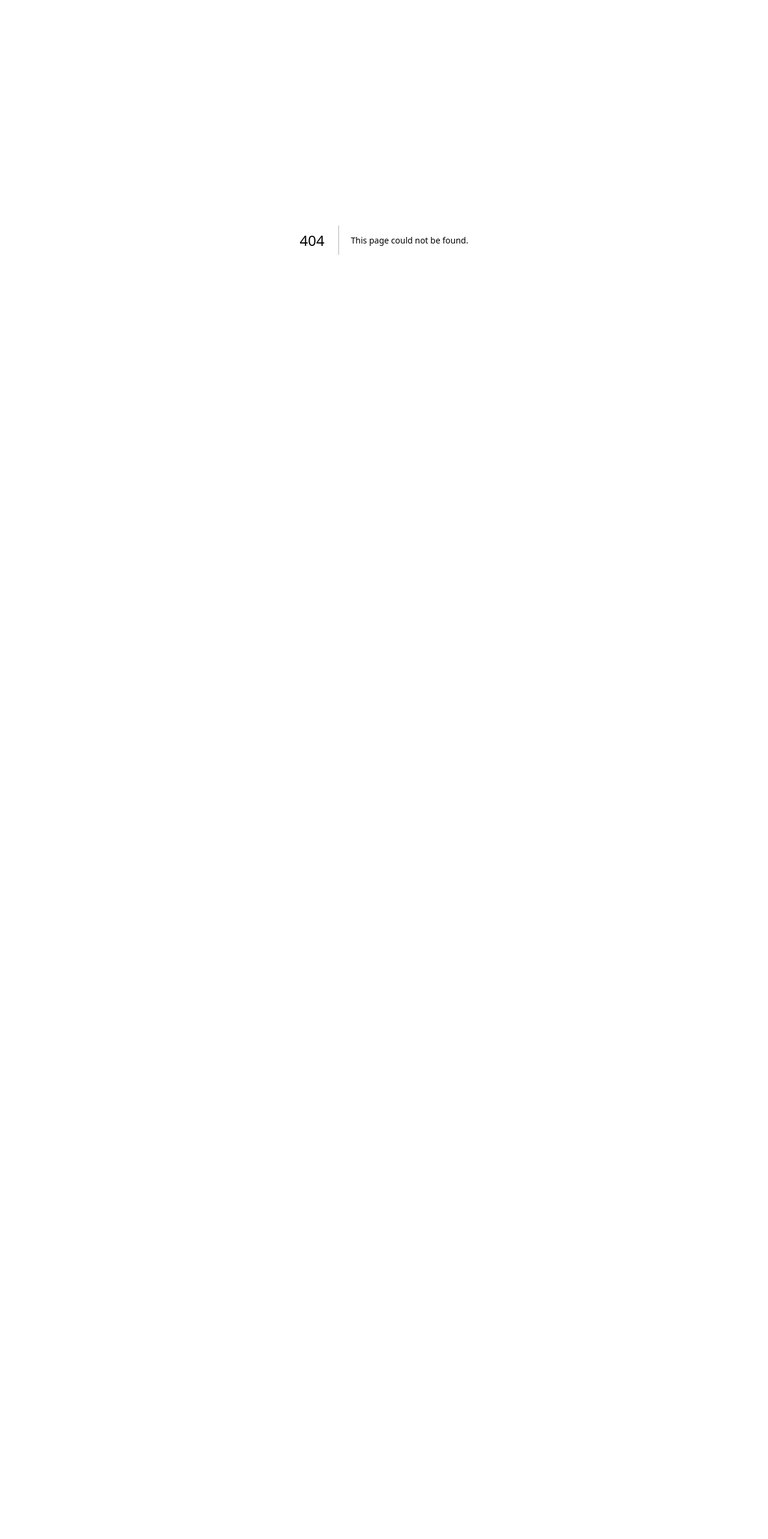
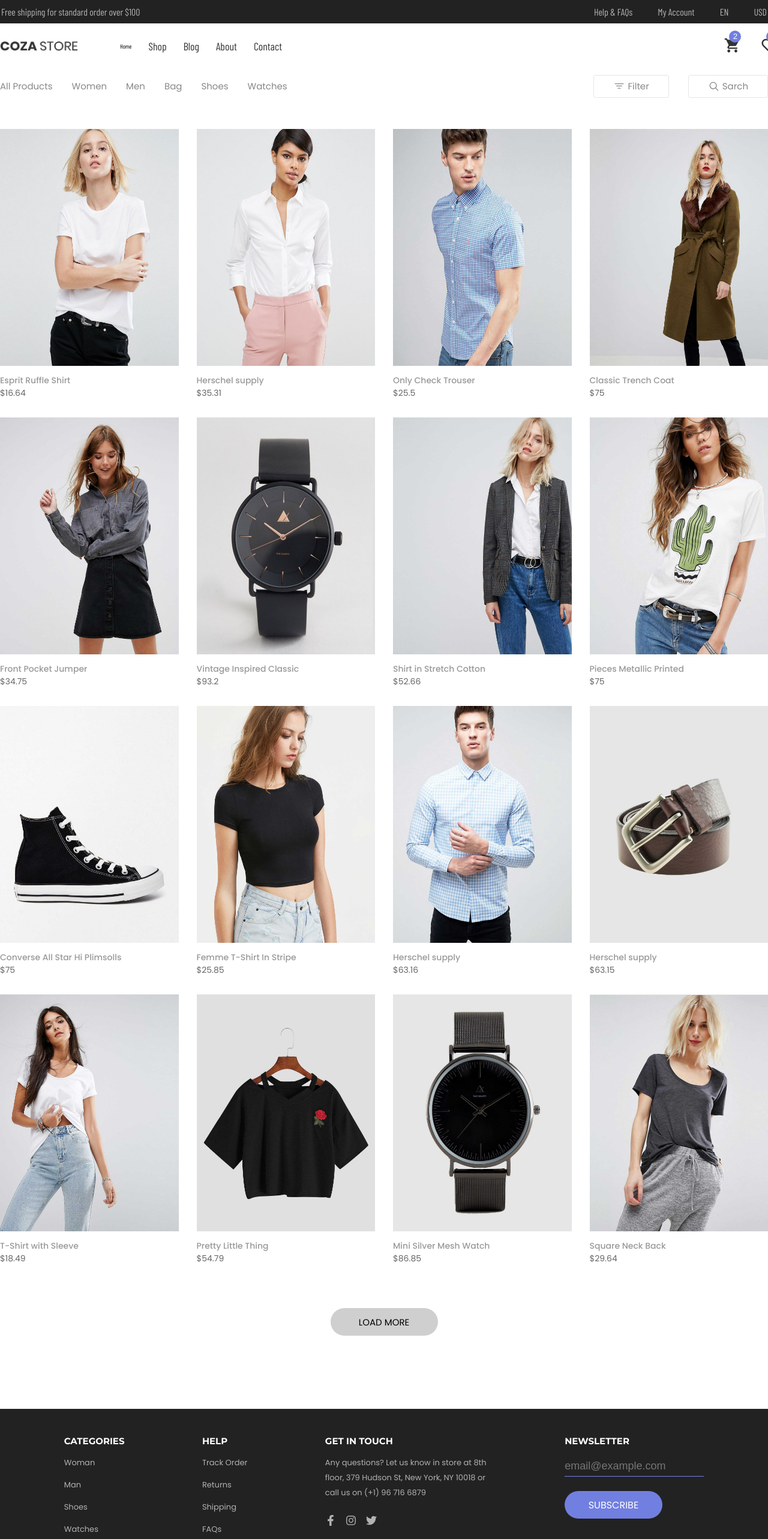
Before and after one commit to Cireka/Cosa-Store-Project, a Next.js app: page /Shop in a window 1280 px wide. Before the commit this address had no page. Shown: the top 2566 px of the page at 60% size. Before the commit the page ends 800 px from the top, so only its background shows below. Built offline with nearby package versions, Linux system fonts and the light colour scheme; a web font is replaced by a local one.

Commit message:
Added Shop page

```diff
--- a/Components/Footer/Footer.module.css
+++ b/Components/Footer/Footer.module.css
@@ -42,8 +42,8 @@
 }
 .FooterSectionParrent > input {
   background-color: inherit;
-  width: 300px;
-  height: 35px;
+  width: 100%;
+  height: 3.5rem;
   border: none;
   border-bottom: 1px solid #717fe0;
   caret-color: white;
@@ -58,7 +58,7 @@
   margin-top: 1.2rem;
   background-color: inherit;
   width: 70%;
-  height: 46px;
+  height: 4.6rem;
   border-radius: 2.3rem;
   border: none;
   background-color: #717fe0;
--- a/Components/Navigation/NavBar.js
+++ b/Components/Navigation/NavBar.js
@@ -5,6 +5,7 @@
 import { useEffect, useState } from "react";
 import { IoMdCart } from "react-icons/io";
 import { BiHeart } from "react-icons/bi";
+import Link from "next/link";
 
 const NavBar = () => {
   const [sticky, setSticky] = useState(false);
@@ -51,8 +52,8 @@
                 src={test}
                 alt="Coza store logo"
               />
-              <a href="#">Home</a>
-              <a href="#">Shop</a>
+              <aLink href="/">Home</aLink>
+              <Link href="/Shop">Shop</Link>
               <a href="#">Blog</a>
               <a href="#">About</a>
               <a href="#">Contact</a>
--- a/Components/Navigation/NavBar.module.css
+++ b/Components/Navigation/NavBar.module.css
@@ -61,7 +61,7 @@
   gap: 4.8rem;
 }
 .logo {
-  width: 130px;
+  width: 13rem;
   height: auto;
   margin-right: 4.2rem;
 }
@@ -88,10 +88,10 @@
   padding: 0.2rem;
   background-color: #717fe0;
   color: white;
-  width: 20px;
-  height: 20px;
-  top: -10px;
-  left: 18px;
+  width: 2rem;
+  height: 2rem;
+  top: -1rem;
+  left: 1rem;
 }
 
 .NavParrent {
@@ -131,7 +131,7 @@
   -o-transition: all 0.3s;
   -moz-transition: all 0.3s;
   width: 100%;
-  height: 70px;
+  height: 7rem;
   padding-top: 2.2rem;
   border-bottom: 1px solid #e6e6e6;
 
--- a/Components/Product Overview/Product.js
+++ b/Components/Product Overview/Product.js
@@ -11,7 +11,7 @@
 import Filters from "../FilterButtonDropDown/Filters";
 import SarchBar from "../UI/sarchBar";
 
-const Product = () => {
+const Product = (props) => {
   const ctx = useContext(DataContext);
   const [section, setSection] = useState("All");
   const [filter, setFilter] = useState(false);
@@ -59,7 +59,7 @@
 
   return (
     <section className={style.ProductOverviewSection}>
-      <h1 className={style.title}>PRODUCT OVERVIEW</h1>
+      {props.showTitle && <h1 className={style.title}>PRODUCT OVERVIEW</h1>}
       <div className={style.ProductNavParr}>
         <div className={style.SectionButtonsPar}>
           <button
--- /dev/null
+++ b/pages/Shop.js
@@ -0,0 +1,15 @@
+import CozaProvider from "../Components/Context/CozaProvider";
+import Footer from "../Components/Footer/Footer";
+import NavBar from "../Components/Navigation/NavBar";
+import Product from "../Components/Product Overview/Product";
+
+const Shop = () => {
+  return (
+    <CozaProvider>
+      <NavBar />
+      <Product showTitle={false} />
+      <Footer />
+    </CozaProvider>
+  );
+};
+export default Shop;
--- a/pages/index.js
+++ b/pages/index.js
@@ -12,7 +12,7 @@
       <NavBar />
       <Slider />
       <Featured />
-      <Product />
+      <Product showTitle={true} />
       <Footer />
     </CozaProvider>
   );
--- a/styles/globals.css
+++ b/styles/globals.css
@@ -15,6 +15,7 @@
 }
 
 body {
+  overflow-x: hidden;
   max-width: 100vw;
   animation: myAnim 1s ease 0s 1 normal forwards;
 }
```
